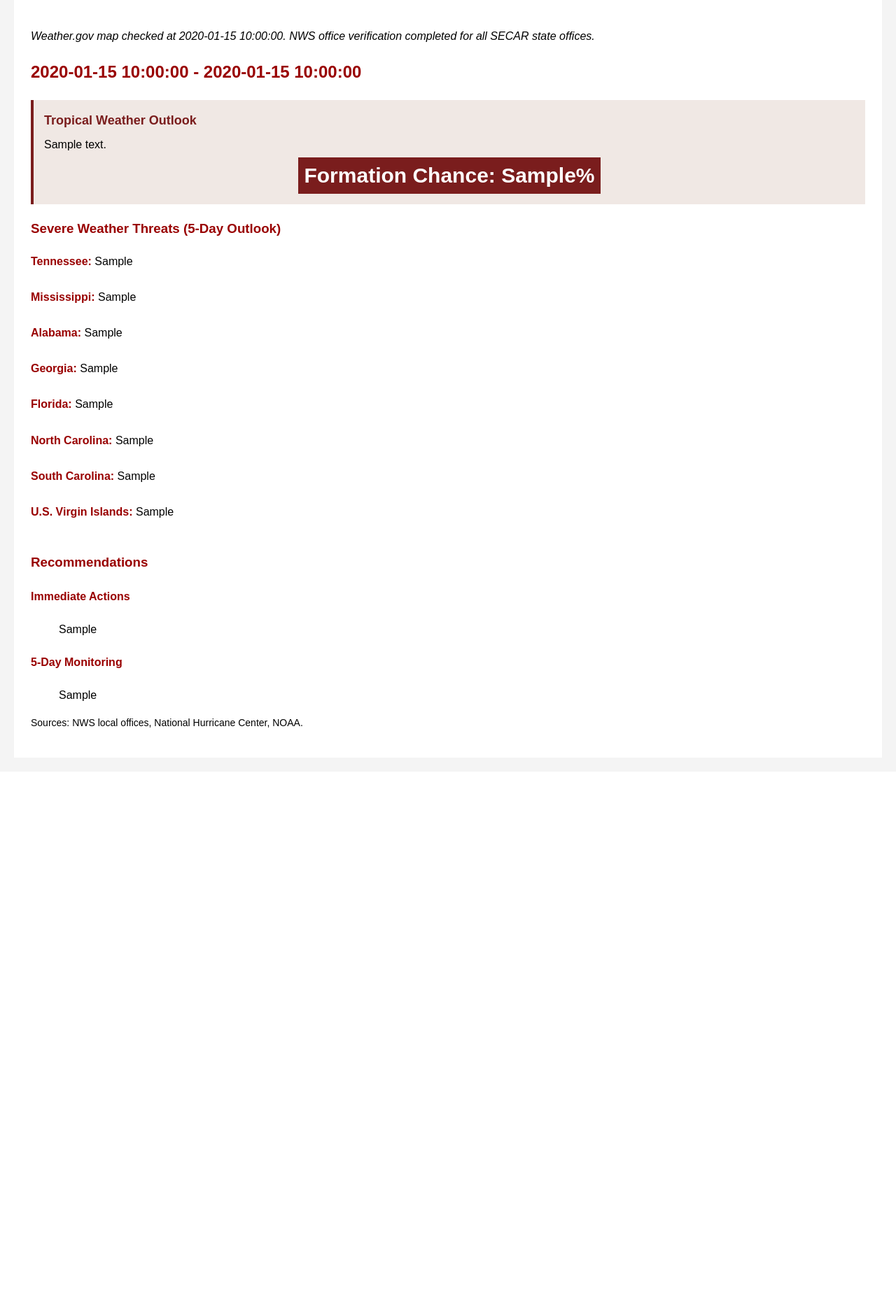
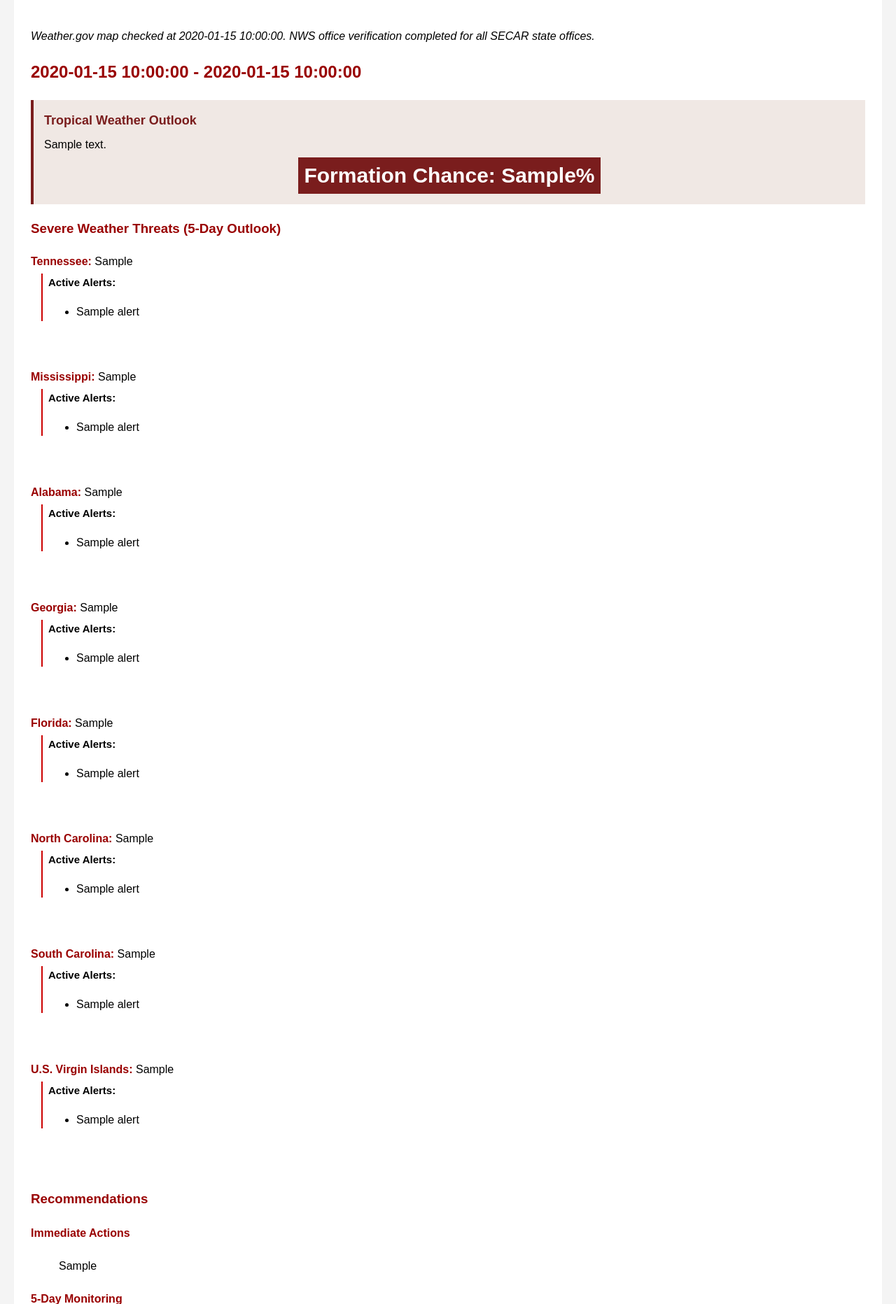
Before and after one commit to franzenjb/weather-daily-report, a Python web app: template template/base_template.html in a window 1280 px wide. Shown: the part 101-1965 px from the top of the page at 70% size. Before the commit the page ends 1141 px from the top, so only its background shows below. Run offline with Jinja, Linux system fonts and the light colour scheme; the template is opened without the code that fills it: most values are stand-ins (such as "Sample title", 1, 10 or a date in 2020).

Commit message:
feat: Add separate Active Alerts section to report

```diff
--- a/template/base_template.html
+++ b/template/base_template.html
@@ -27,21 +27,85 @@
 
         <h3 style="color:#990000; font-weight:bold;">Severe Weather Threats (5-Day Outlook)</h3>
 
-        <strong style="color:#990000;">Tennessee:</strong> <span style="color:#000000;">{{tennessee_hazards}}</span><br><br>
+        <strong style="color:#990000;">Tennessee:</strong> {{ tennessee_hazards|safe }}
+        {% if tennessee_alerts %}
+        <div style="margin-top:5px; margin-left:15px; border-left: 2px solid #cc0000; padding-left:8px;">
+            <strong style="font-size:15px;">Active Alerts:</strong>
+            <ul>
+                {% for alert in tennessee_alerts %}<li>{{ alert|safe }}</li>{% endfor %}
+            </ul>
+        </div>
+        {% endif %}<br><br>
 
-        <strong style="color:#990000;">Mississippi:</strong> <span style="color:#000000;">{{mississippi_hazards}}</span><br><br>
+        <strong style="color:#990000;">Mississippi:</strong> {{ mississippi_hazards|safe }}
+        {% if mississippi_alerts %}
+        <div style="margin-top:5px; margin-left:15px; border-left: 2px solid #cc0000; padding-left:8px;">
+            <strong style="font-size:15px;">Active Alerts:</strong>
+            <ul>
+                {% for alert in mississippi_alerts %}<li>{{ alert|safe }}</li>{% endfor %}
+            </ul>
+        </div>
+        {% endif %}<br><br>
 
-        <strong style="color:#990000;">Alabama:</strong> <span style="color:#000000;">{{alabama_hazards}}</span><br><br>
+        <strong style="color:#990000;">Alabama:</strong> {{ alabama_hazards|safe }}
+        {% if alabama_alerts %}
+        <div style="margin-top:5px; margin-left:15px; border-left: 2px solid #cc0000; padding-left:8px;">
+            <strong style="font-size:15px;">Active Alerts:</strong>
+            <ul>
+                {% for alert in alabama_alerts %}<li>{{ alert|safe }}</li>{% endfor %}
+            </ul>
+        </div>
+        {% endif %}<br><br>
 
-        <strong style="color:#990000;">Georgia:</strong> <span style="color:#000000;">{{georgia_hazards}}</span><br><br>
+        <strong style="color:#990000;">Georgia:</strong> {{ georgia_hazards|safe }}
+        {% if georgia_alerts %}
+        <div style="margin-top:5px; margin-left:15px; border-left: 2px solid #cc0000; padding-left:8px;">
+            <strong style="font-size:15px;">Active Alerts:</strong>
+            <ul>
+                {% for alert in georgia_alerts %}<li>{{ alert|safe }}</li>{% endfor %}
+            </ul>
+        </div>
+        {% endif %}<br><br>
 
-        <strong style="color:#990000;">Florida:</strong> <span style="color:#000000;">{{florida_hazards}}</span><br><br>
+        <strong style="color:#990000;">Florida:</strong> {{ florida_hazards|safe }}
+        {% if florida_alerts %}
+        <div style="margin-top:5px; margin-left:15px; border-left: 2px solid #cc0000; padding-left:8px;">
+            <strong style="font-size:15px;">Active Alerts:</strong>
+            <ul>
+                {% for alert in florida_alerts %}<li>{{ alert|safe }}</li>{% endfor %}
+            </ul>
+        </div>
+        {% endif %}<br><br>
 
-        <strong style="color:#990000;">North Carolina:</strong> <span style="color:#000000;">{{north_carolina_hazards}}</span><br><br>
+        <strong style="color:#990000;">North Carolina:</strong> {{ north_carolina_hazards|safe }}
+        {% if north_carolina_alerts %}
+        <div style="margin-top:5px; margin-left:15px; border-left: 2px solid #cc0000; padding-left:8px;">
+            <strong style="font-size:15px;">Active Alerts:</strong>
+            <ul>
+                {% for alert in north_carolina_alerts %}<li>{{ alert|safe }}</li>{% endfor %}
+            </ul>
+        </div>
+        {% endif %}<br><br>
 
-        <strong style="color:#990000;">South Carolina:</strong> <span style="color:#000000;">{{south_carolina_hazards}}</span><br><br>
+        <strong style="color:#990000;">South Carolina:</strong> {{ south_carolina_hazards|safe }}
+        {% if south_carolina_alerts %}
+        <div style="margin-top:5px; margin-left:15px; border-left: 2px solid #cc0000; padding-left:8px;">
+            <strong style="font-size:15px;">Active Alerts:</strong>
+            <ul>
+                {% for alert in south_carolina_alerts %}<li>{{ alert|safe }}</li>{% endfor %}
+            </ul>
+        </div>
+        {% endif %}<br><br>
 
-        <strong style="color:#990000;">U.S. Virgin Islands:</strong> <span style="color:#000000;">{{us_virgin_islands_hazards}}</span><br><br>
+        <strong style="color:#990000;">U.S. Virgin Islands:</strong> {{ us_virgin_islands_hazards|safe }}
+        {% if us_virgin_islands_alerts %}
+        <div style="margin-top:5px; margin-left:15px; border-left: 2px solid #cc0000; padding-left:8px;">
+            <strong style="font-size:15px;">Active Alerts:</strong>
+            <ul>
+                {% for alert in us_virgin_islands_alerts %}<li>{{ alert|safe }}</li>{% endfor %}
+            </ul>
+        </div>
+        {% endif %}<br><br>
 
         <h3 style="color:#990000; font-weight:bold;">Recommendations</h3>
 
@@ -76,21 +140,85 @@
 
         <h3 style="color:#990000; font-weight:bold;">Severe Weather Threats (5-Day Outlook)</h3>
 
-        <strong style="color:#990000;">Tennessee:</strong> <span style="color:#000000;">{{tennessee_hazards}}</span><br><br>
+        <strong style="color:#990000;">Tennessee:</strong> {{ tennessee_hazards|safe }}
+        {% if tennessee_alerts %}
+        <div style="margin-top:5px; margin-left:15px; border-left: 2px solid #cc0000; padding-left:8px;">
+            <strong style="font-size:15px;">Active Alerts:</strong>
+            <ul>
+                {% for alert in tennessee_alerts %}<li>{{ alert|safe }}</li>{% endfor %}
+            </ul>
+        </div>
+        {% endif %}<br><br>
 
-        <strong style="color:#990000;">Mississippi:</strong> <span style="color:#000000;">{{mississippi_hazards}}</span><br><br>
+        <strong style="color:#990000;">Mississippi:</strong> {{ mississippi_hazards|safe }}
+        {% if mississippi_alerts %}
+        <div style="margin-top:5px; margin-left:15px; border-left: 2px solid #cc0000; padding-left:8px;">
+            <strong style="font-size:15px;">Active Alerts:</strong>
+            <ul>
+                {% for alert in mississippi_alerts %}<li>{{ alert|safe }}</li>{% endfor %}
+            </ul>
+        </div>
+        {% endif %}<br><br>
 
-        <strong style="color:#990000;">Alabama:</strong> <span style="color:#000000;">{{alabama_hazards}}</span><br><br>
+        <strong style="color:#990000;">Alabama:</strong> {{ alabama_hazards|safe }}
+        {% if alabama_alerts %}
+        <div style="margin-top:5px; margin-left:15px; border-left: 2px solid #cc0000; padding-left:8px;">
+            <strong style="font-size:15px;">Active Alerts:</strong>
+            <ul>
+                {% for alert in alabama_alerts %}<li>{{ alert|safe }}</li>{% endfor %}
+            </ul>
+        </div>
+        {% endif %}<br><br>
 
-        <strong style="color:#990000;">Georgia:</strong> <span style="color:#000000;">{{georgia_hazards}}</span><br><br>
+        <strong style="color:#990000;">Georgia:</strong> {{ georgia_hazards|safe }}
+        {% if georgia_alerts %}
+        <div style="margin-top:5px; margin-left:15px; border-left: 2px solid #cc0000; padding-left:8px;">
+            <strong style="font-size:15px;">Active Alerts:</strong>
+            <ul>
+                {% for alert in georgia_alerts %}<li>{{ alert|safe }}</li>{% endfor %}
+            </ul>
+        </div>
+        {% endif %}<br><br>
 
-        <strong style="color:#990000;">Florida:</strong> <span style="color:#000000;">{{florida_hazards}}</span><br><br>
+        <strong style="color:#990000;">Florida:</strong> {{ florida_hazards|safe }}
+        {% if florida_alerts %}
+        <div style="margin-top:5px; margin-left:15px; border-left: 2px solid #cc0000; padding-left:8px;">
+            <strong style="font-size:15px;">Active Alerts:</strong>
+            <ul>
+                {% for alert in florida_alerts %}<li>{{ alert|safe }}</li>{% endfor %}
+            </ul>
+        </div>
+        {% endif %}<br><br>
 
-        <strong style="color:#990000;">North Carolina:</strong> <span style="color:#000000;">{{north_carolina_hazards}}</span><br><br>
+        <strong style="color:#990000;">North Carolina:</strong> {{ north_carolina_hazards|safe }}
+        {% if north_carolina_alerts %}
+        <div style="margin-top:5px; margin-left:15px; border-left: 2px solid #cc0000; padding-left:8px;">
+            <strong style="font-size:15px;">Active Alerts:</strong>
+            <ul>
+                {% for alert in north_carolina_alerts %}<li>{{ alert|safe }}</li>{% endfor %}
+            </ul>
+        </div>
+        {% endif %}<br><br>
 
-        <strong style="color:#990000;">South Carolina:</strong> <span style="color:#000000;">{{south_carolina_hazards}}</span><br><br>
+        <strong style="color:#990000;">South Carolina:</strong> {{ south_carolina_hazards|safe }}
+        {% if south_carolina_alerts %}
+        <div style="margin-top:5px; margin-left:15px; border-left: 2px solid #cc0000; padding-left:8px;">
+            <strong style="font-size:15px;">Active Alerts:</strong>
+            <ul>
+                {% for alert in south_carolina_alerts %}<li>{{ alert|safe }}</li>{% endfor %}
+            </ul>
+        </div>
+        {% endif %}<br><br>
 
-        <strong style="color:#990000;">U.S. Virgin Islands:</strong> <span style="color:#000000;">{{us_virgin_islands_hazards}}</span><br><br>
+        <strong style="color:#990000;">U.S. Virgin Islands:</strong> {{ us_virgin_islands_hazards|safe }}
+        {% if us_virgin_islands_alerts %}
+        <div style="margin-top:5px; margin-left:15px; border-left: 2px solid #cc0000; padding-left:8px;">
+            <strong style="font-size:15px;">Active Alerts:</strong>
+            <ul>
+                {% for alert in us_virgin_islands_alerts %}<li>{{ alert|safe }}</li>{% endfor %}
+            </ul>
+        </div>
+        {% endif %}<br><br>
 
         <h3 style="color:#990000; font-weight:bold;">Recommendations</h3>
 
```
Also changed, not shown: src/generate_report.py (+13 -7 lines).
